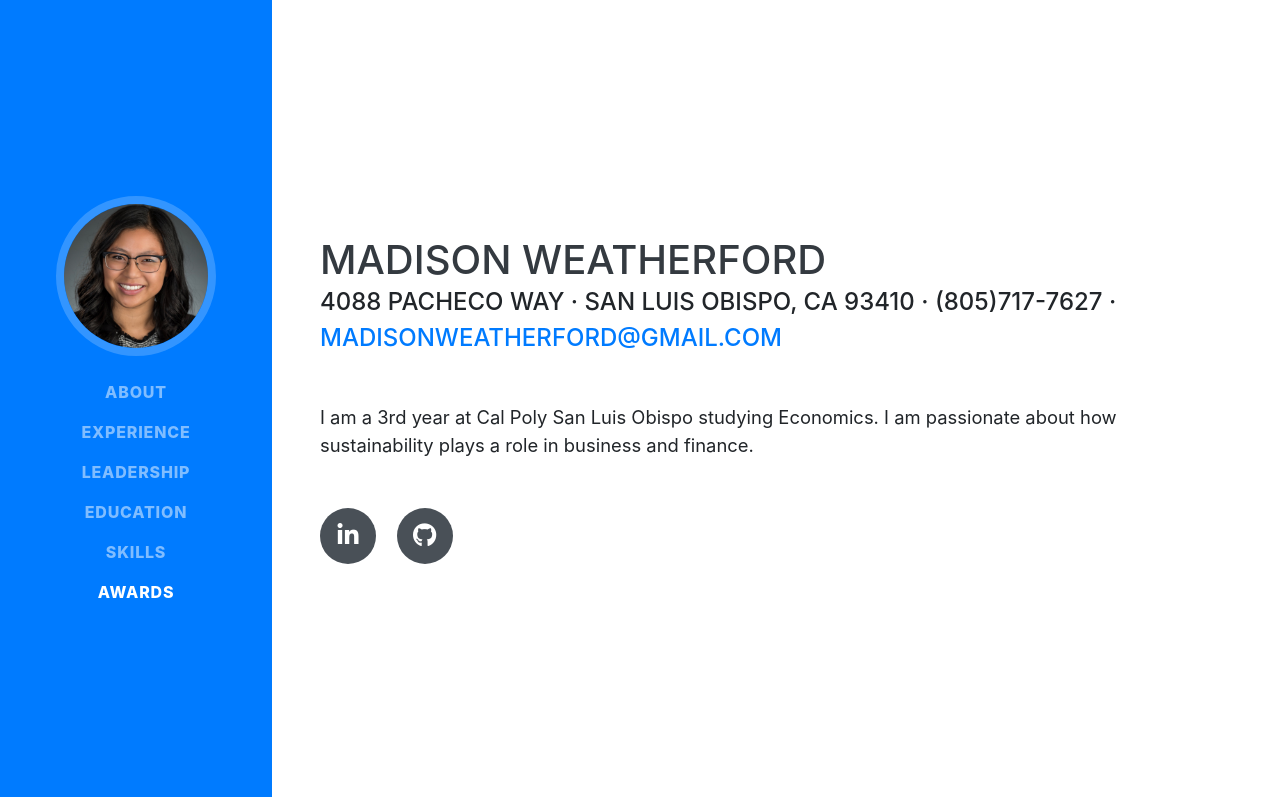
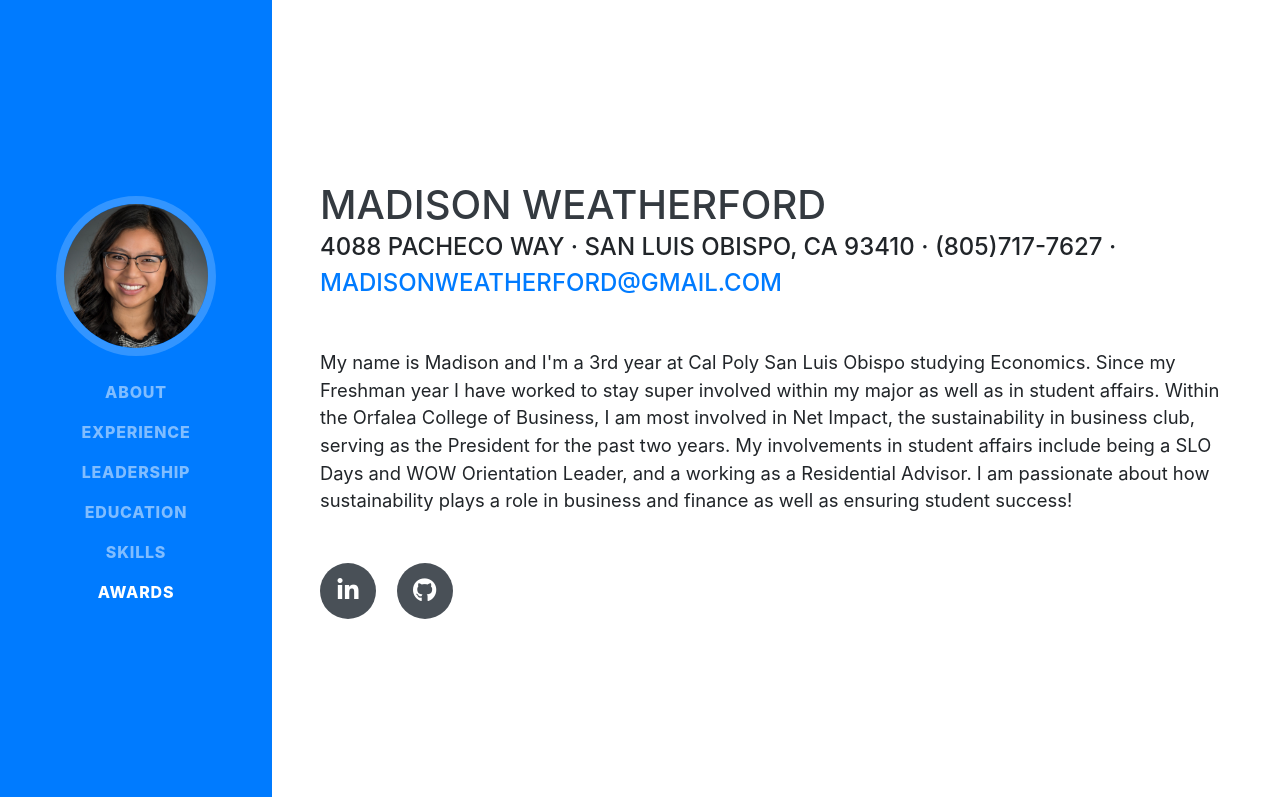
Before and after one commit to madisonweatherford/madisonweatherford.github.io, a website with bundled scripts: page index.html in a window 1280 px wide. Shown: the top 797 px of the page. Built offline with nearby package versions, Linux system fonts and the light colour scheme; a web font is replaced by a local one.

Commit message:
update bio

```diff
--- a/index.html
+++ b/index.html
@@ -8,7 +8,7 @@
   <meta name="description" content="">
   <meta name="author" content="">
 
-  <title>Resume - Madison Weatherford</title>
+  <title>Madison Weatherford</title>
 
   <!-- Bootstrap core CSS -->
   <link href="vendor/bootstrap/css/bootstrap.min.css" rel="stylesheet">
@@ -69,7 +69,7 @@
         <div class="subheading mb-5">4088 Pacheco Way · San Luis Obispo, CA 93410 · (805)717-7627 ·
           <a href="mailto:madisonweatherford@gmail.com">madisonweatherford@gmail.com</a>
         </div>
-        <p class="lead mb-5">I am a 3rd year at Cal Poly San Luis Obispo studying Economics.  I am passionate about how sustainability plays a role in business and finance.</p>
+        <p class="lead mb-5">My name is Madison and I'm a 3rd year at Cal Poly San Luis Obispo studying Economics.  Since my Freshman year I have worked to stay super involved within my major as well as in student affairs.  Within the Orfalea College of Business, I am most involved in Net Impact, the sustainability in business club, serving as the President for the past two years.  My involvements in student affairs include being a SLO Days and WOW Orientation Leader, and a working as a Residential Advisor.  I am passionate about how sustainability plays a role in business and finance as well as ensuring student success!</p>
         <div class="social-icons">
           <a href="https://www.linkedin.com/in/madison-weatherford">
             <i class="fab fa-linkedin-in"></i>
@@ -100,7 +100,7 @@
           </div>
         </div>
 
-        <hr class="m-0">
+    <hr class="m-0">
 
     <section class="resume-section p-3 p-lg-5 d-flex align-items-center" id="leadership">
         <div class="w-100">
```
